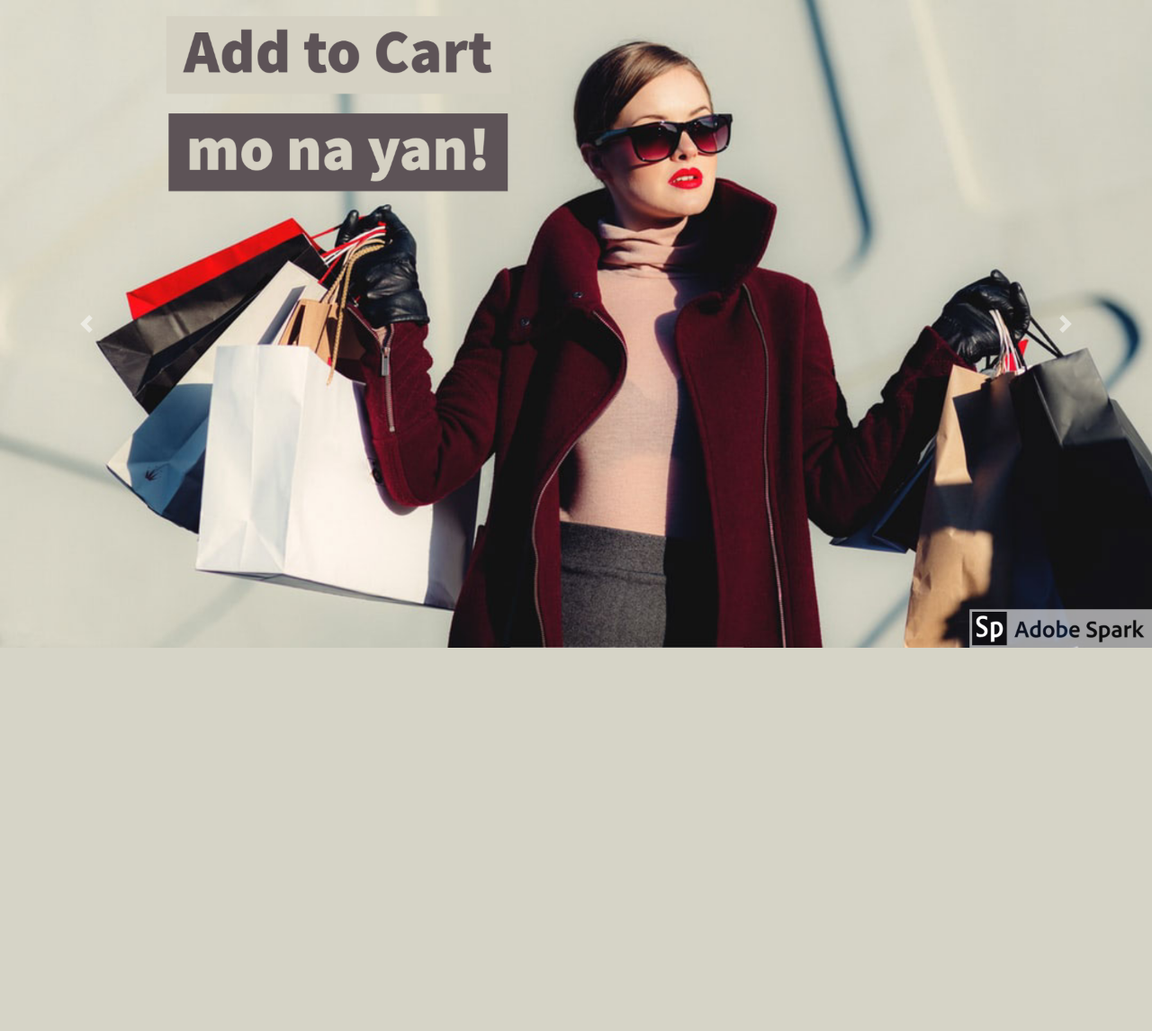
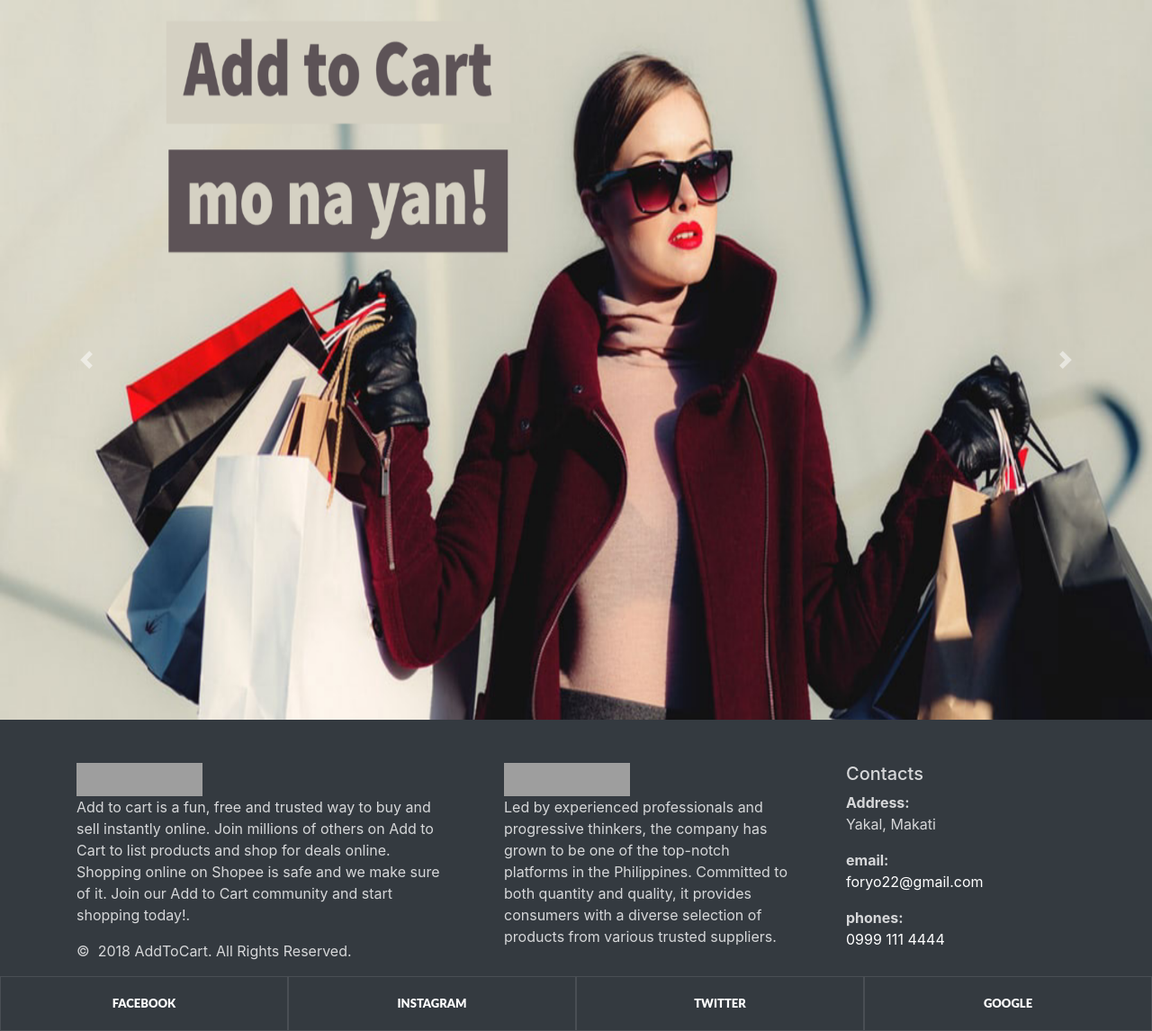
Before and after one commit to vergarapog/advaweb-finals, a PHP site: page / in a window 1280 px wide. Shown: the part 85-1231 px from the top of the page at 90% size. Before the commit the page ends 805 px from the top, so only its background shows below. Run offline with PHP 8.4, Linux system fonts and the light colour scheme; grey boxes are pictures that could not be loaded.

Commit message:
added footer

```diff
--- /dev/null
+++ b/css/footer.css
@@ -0,0 +1,49 @@
+.context-dark, .bg-gray-dark, .bg-primary {
+    color: rgba(255, 255, 255, 0.8);
+}
+
+.footer-classic a, .footer-classic a:focus, .footer-classic a:active {
+    color: #ffffff;
+}
+.nav-list li {
+    padding-top: 5px;
+    padding-bottom: 5px;
+}
+
+.nav-list li a:hover:before {
+    margin-left: 0;
+    opacity: 1;
+    visibility: visible;
+}
+
+ul, ol {
+    list-style: none;
+    padding: 0;
+    margin: 0;
+}
+
+.social-inner {
+    display: flex;
+    flex-direction: column;
+    align-items: center;
+    width: 100%;
+    padding: 23px;
+    font: 900 13px/1 "Lato", -apple-system, BlinkMacSystemFont, "Segoe UI", Roboto, "Helvetica Neue", Arial, sans-serif;
+    text-transform: uppercase;
+    color: rgba(255, 255, 255, 0.5);
+}
+.social-container .col {
+    border: 1px solid rgba(255, 255, 255, 0.1);
+}
+.nav-list li a:before {
+    content: "\f14f";
+    font: 400 21px/1 "Material Design Icons";
+    color: #4d6de6;
+    display: inline-block;
+    vertical-align: baseline;
+    margin-left: -28px;
+    margin-right: 7px;
+    opacity: 0;
+    visibility: hidden;
+    transition: .22s ease;
+}
--- /dev/null
+++ b/css/forindexcarousel.css
@@ -0,0 +1,6 @@
+.carousel-item{
+    height: 800px;
+}
+.carousel-item img{
+    height: 950px;
+}
--- a/index.php
+++ b/index.php
@@ -33,7 +33,7 @@
       <div class="carousel-item">
         <img class ="d-block w-100" src="images/registerna.png">
         <div class="carousel-caption">
-          <h2><button  type="submit" class="btn btn-primary " name="login-submit">Login</button></h2>
+          <!-- <h2><button  type="submit" class="btn btn-primary " name="login-submit">Login</button></h2> -->
         </div>
 
       </div>
--- a/signup.php
+++ b/signup.php
@@ -86,7 +86,7 @@
   </main>
 
 
-
+<br><br><br><br><br><br><br>
 
  <?php
    require "view-comp/footer.php";
--- a/view-comp/footer.php
+++ b/view-comp/footer.php
@@ -4,6 +4,50 @@
 <script src="https://cdn.jsdelivr.net/npm/popper.js@1.16.0/dist/umd/popper.min.js" integrity="sha384-Q6E9RHvbIyZFJoft+2mJbHaEWldlvI9IOYy5n3zV9zzTtmI3UksdQRVvoxMfooAo" crossorigin="anonymous"></script>
 <script src="https://stackpath.bootstrapcdn.com/bootstrap/4.4.1/js/bootstrap.min.js" integrity="sha384-wfSDF2E50Y2D1uUdj0O3uMBJnjuUD4Ih7YwaYd1iqfktj0Uod8GCExl3Og8ifwB6" crossorigin="anonymous"></script>
 
+<footer class="section footer-classic context-dark bg-dark" style="background: #2d3246;">
+  <br><br>
+        <div class="container">
+          <div class="row row-30">
+            <div class="col-md-4 col-xl-5">
+              <div class="pr-xl-4"><a class="brand" href="index.html"><img class="brand-logo-light" src="images/agency/logo-inverse-140x37.png" alt="" width="140" height="37" srcset="images/agency/logo-retina-inverse-280x74.png 2x"></a>
+                <p>Add to cart is a fun, free and trusted way to buy and sell instantly online. Join millions of others on Add to Cart to list products and shop for deals online. Shopping online on Shopee is safe and we make sure of it.  Join our Add to Cart community and start shopping today!.</p>
+                <!-- Rights-->
+                <p class="rights"><span>©  </span><span class="copyright-year">2018</span><span> </span><span>AddToCart</span><span>. </span><span>All Rights Reserved.</span></p>
+              </div>
+            </div>
+            <div class="col-md-4">
+              <div class="pr-xl-4"><a class="brand" href="index.html"><img class="brand-logo-light" src="images/agency/logo-inverse-140x37.png" alt="" width="140" height="37" srcset="images/agency/logo-retina-inverse-280x74.png 2x"></a>
+                <p>Led by experienced professionals and progressive thinkers, the company has grown to be one of the top-notch platforms in the Philippines.
+                 Committed to both quantity and quality, it provides consumers with a diverse selection of products from various trusted suppliers. </p>
+                <!-- Rights-->
 
+              </div>
+            </div>
+
+              <div class="col-md-4 col-xl-3">
+                <h5>Contacts</h5>
+                <dl class="contact-list">
+                  <dt>Address:</dt>
+                  <dd>Yakal, Makati</dd>
+                </dl>
+                <dl class="contact-list">
+                  <dt>email:</dt>
+                  <dd><a href="mailto:#">foryo22@gmail.com</a></dd>
+                </dl>
+                <dl class="contact-list">
+                  <dt>phones:</dt>
+                  <dd><a href="tel:#">0999 111 4444</a>
+                  </dd>
+                </dl>
+              </div>
+          </div>
+        </div>
+        <div class="row no-gutters social-container">
+          <div class="col"><a class="social-inner" href="#"><span class="icon mdi mdi-facebook"></span><span>Facebook</span></a></div>
+          <div class="col"><a class="social-inner" href="#"><span class="icon mdi mdi-instagram"></span><span>instagram</span></a></div>
+          <div class="col"><a class="social-inner" href="#"><span class="icon mdi mdi-twitter"></span><span>twitter</span></a></div>
+          <div class="col"><a class="social-inner" href="#"><span class="icon mdi mdi-youtube-play"></span><span>google</span></a></div>
+        </div>
+      </footer>
 
 </html>
--- a/view-comp/header.php
+++ b/view-comp/header.php
@@ -10,6 +10,8 @@
       <title> Add To Cart </title>
 
 <link rel="stylesheet" href="css/signup.css">
+<link rel="stylesheet" href="css/footer.css">
+<link rel="stylesheet" href="css/forindexcarousel.css">
 
 
 <link rel="stylesheet" href="https://stackpath.bootstrapcdn.com/bootstrap/4.4.1/css/bootstrap.min.css" integrity="sha384-Vkoo8x4CGsO3+Hhxv8T/Q5PaXtkKtu6ug5TOeNV6gBiFeWPGFN9MuhOf23Q9Ifjh" crossorigin="anonymous">
```
